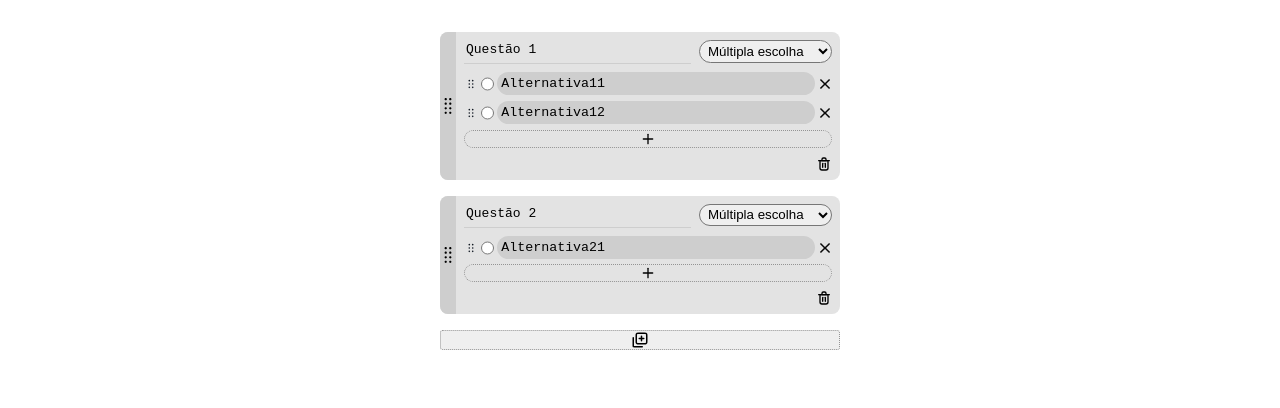
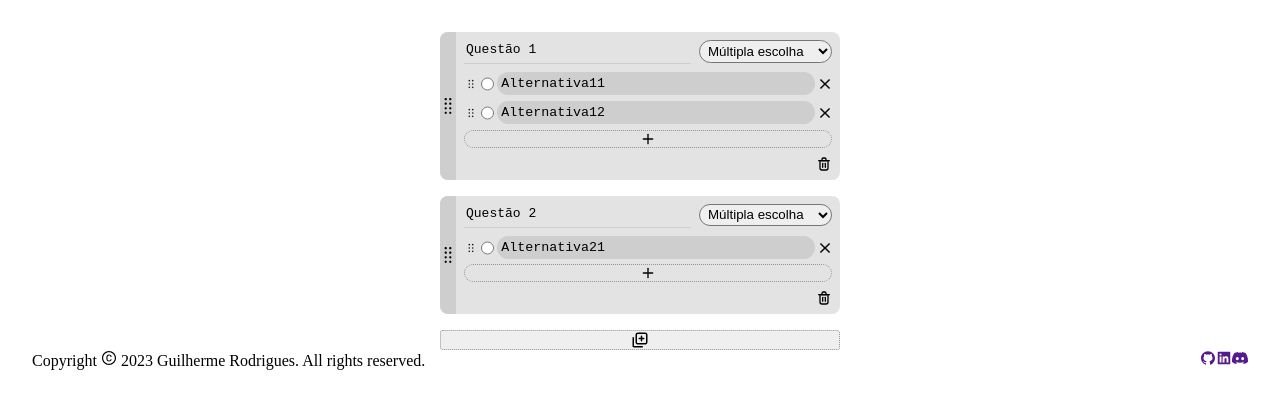
Before and after one commit to switq/ur-test, a React (Create React App) app: page / in a window 1280 px wide. Shown: the top 408 px of the page. Built offline with nearby package versions, Linux system fonts and the light colour scheme.

Commit message:
criando footer

```diff
--- a/package.json
+++ b/package.json
@@ -13,6 +13,7 @@
     "normalize.css": "^8.0.1",
     "react": "^18.2.0",
     "react-dom": "^18.2.0",
+    "react-icons": "^4.11.0",
     "react-scripts": "^5.0.1",
     "typescript": "^4.9.5",
     "uuid": "^9.0.1",
--- /dev/null
+++ b/src/components/Footer/Footer.module.scss
@@ -0,0 +1,9 @@
+.footerWrapper {
+    display: flex;
+    justify-content: space-between;
+    width: 100%;
+}
+
+.socialLinks {
+    display: flex;
+}
--- /dev/null
+++ b/src/components/Footer/index.tsx
@@ -0,0 +1,24 @@
+import React, { useState } from "react";
+import { AiFillGithub, AiFillLinkedin, AiOutlineCopyrightCircle } from "react-icons/ai";
+import { BsDiscord } from "react-icons/bs";
+import style from './Footer.module.scss';
+
+function Footer() {
+    function anoAtual() {
+        const data = new Date();
+        return data.getFullYear();
+    }
+
+    return (
+        <footer className={style.footerWrapper}>
+            <p>Copyright <AiOutlineCopyrightCircle/> {anoAtual()} Guilherme Rodrigues. All rights reserved.</p>
+            <ul className={style.socialLinks}>
+                <li><a href=""><AiFillGithub/></a></li>
+                <li><a href=""><AiFillLinkedin/></a></li>
+                <li><a href=""><BsDiscord/></a></li>
+            </ul>
+        </footer>
+    )
+}
+
+export default Footer;
--- a/src/pages/App.module.scss
+++ b/src/pages/App.module.scss
@@ -3,4 +3,6 @@
     flex-direction: column;
     align-items: center;
     margin: 2em;
+    height: 95vw;
+
 }
--- a/src/pages/App.tsx
+++ b/src/pages/App.tsx
@@ -3,6 +3,7 @@ import { Iquestion } from '../types/question';
 import { v4 as uuid4 } from 'uuid';
 import QuestionList from '../components/QuestionList';
 import style from './App.module.scss';
+import Footer from '../components/Footer';
 
 
 
@@ -47,6 +48,7 @@ function App() {
         questions={questions}
         setQuestions={setQuestions}
       />
+      <Footer/>
     </div>
   )
 }
```
Also changed, not shown: 2 other files (tests, documents, lock files or other folders).
